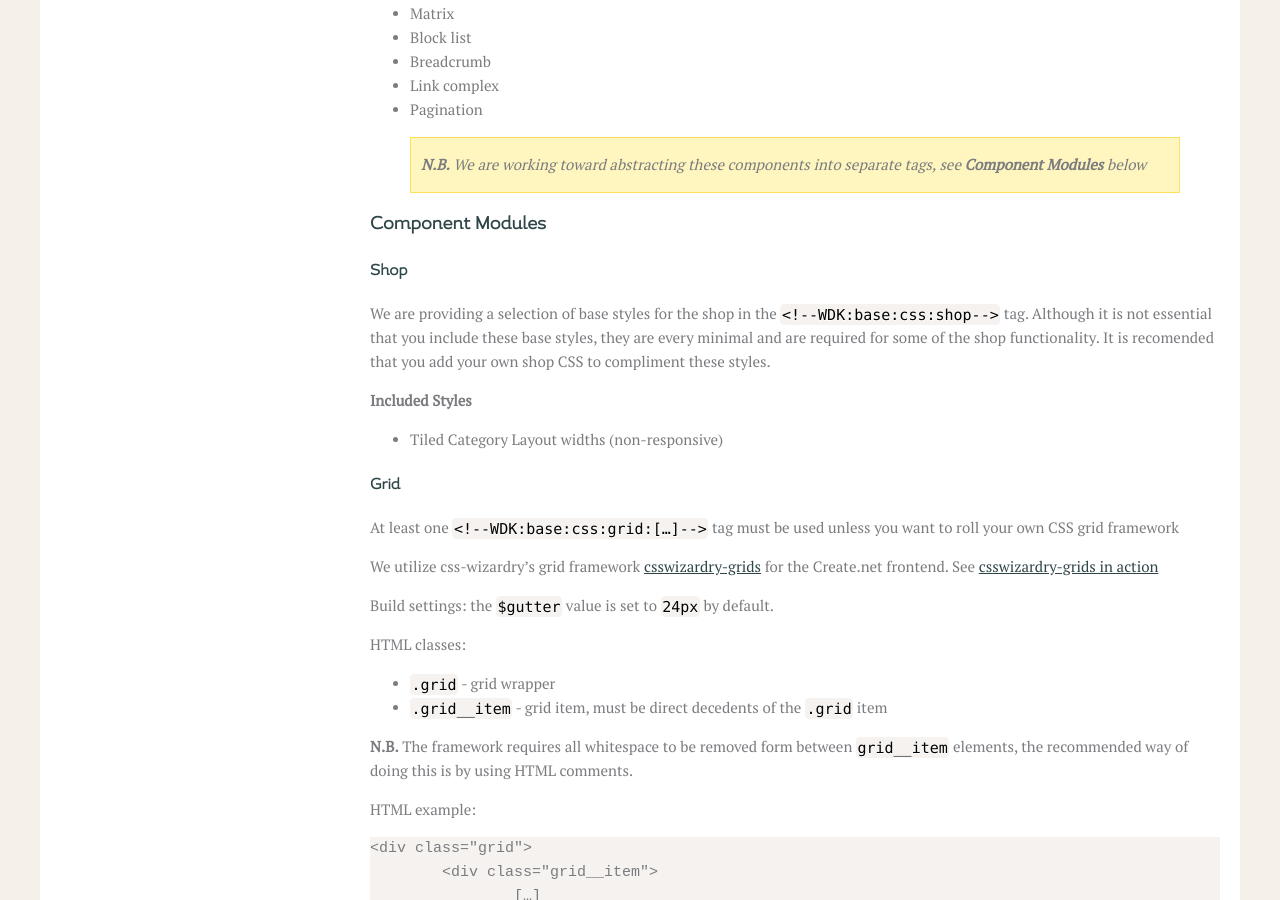
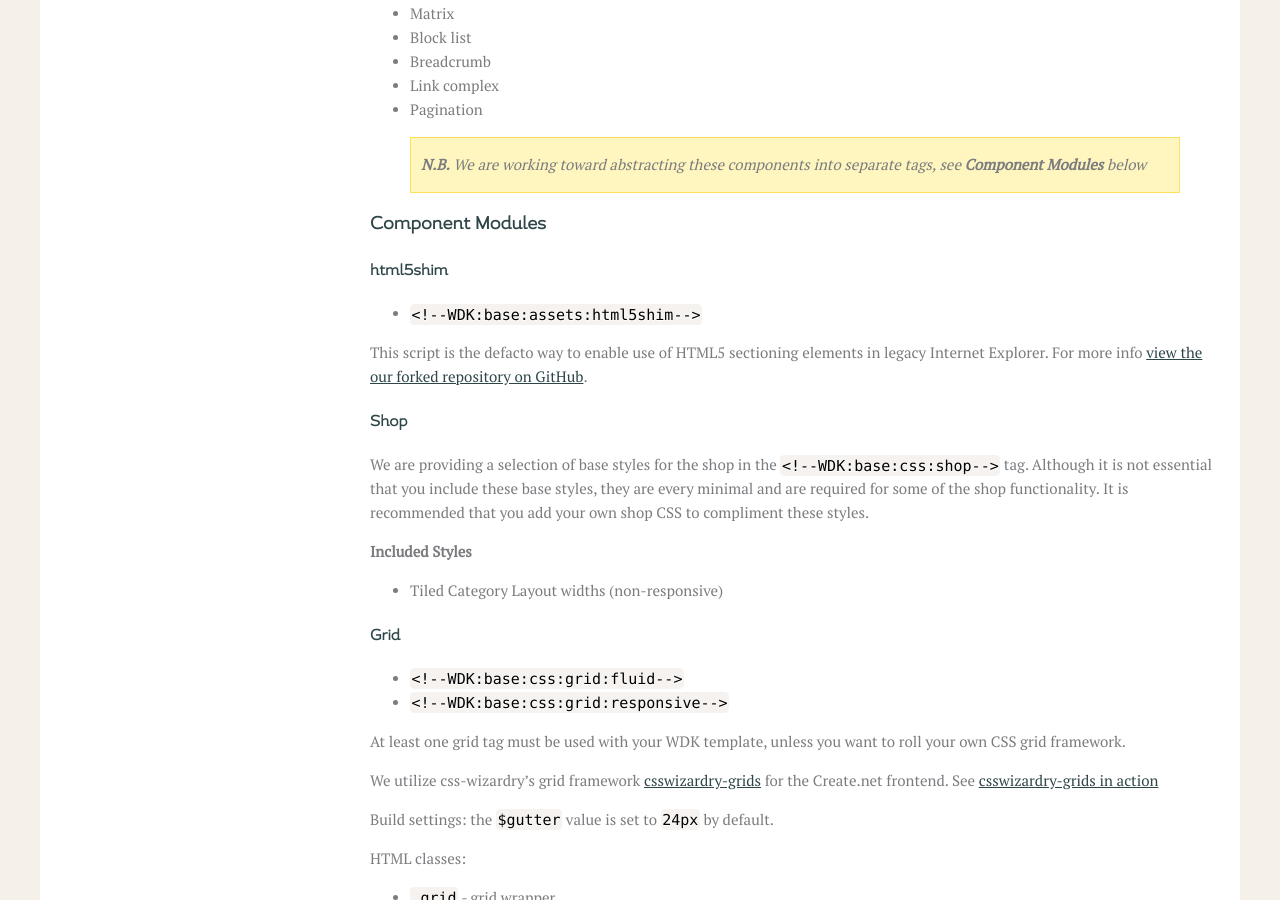
Before and after one commit to createdotnet/wdk, a Jekyll site: the page built from _tutorials/requirements-restrictions.md, in a window 1280 px wide and 900 px high, scrolled down 1250 px. Built offline with Jekyll 4.4.1, drawn with Linux system fonts in a browser that asks for light colours.

Commit message:
Add docs for html5shim, update grid docs.

```diff
--- a/_tutorials/requirements-restrictions.md
+++ b/_tutorials/requirements-restrictions.md
@@ -61,9 +61,15 @@ This file includes a build of the [inuit.css CSS framework](https://github.com/c
 
 ### Component Modules
 
+#### html5shim
+
+* `<!--WDK:base:assets:html5shim-->`
+
+This script is the defacto way to enable use of HTML5 sectioning elements in legacy Internet Explorer. For more info [view the our forked repository on GitHub](https://github.com/createdotnet/html5shiv).
+
 #### Shop
 
-We are providing a selection of base styles for the shop in the `<!--WDK:base:css:shop-->` tag. Although it is not essential that you include these base styles, they are every minimal and are required for some of the shop functionality. It is recomended that you add your own shop CSS to compliment these styles.
+We are providing a selection of base styles for the shop in the `<!--WDK:base:css:shop-->` tag. Although it is not essential that you include these base styles, they are every minimal and are required for some of the shop functionality. It is recommended that you add your own shop CSS to compliment these styles.
 
 **Included Styles**
 * Tiled Category Layout widths (non-responsive)
@@ -71,7 +77,10 @@ We are providing a selection of base styles for the shop in the `<!--WDK:base:cs
 
 #### Grid
 
-At least one `<!--WDK:base:css:grid:[…]-->` tag must be used unless you want to roll your own CSS grid framework
+* `<!--WDK:base:css:grid:fluid-->`
+* `<!--WDK:base:css:grid:responsive-->`
+
+At least one grid tag must be used with your WDK template, unless you want to roll your own CSS grid framework.
 
 We utilize css-wizardry’s grid framework [csswizardry-grids](https://github.com/csswizardry/csswizardry-grids) for the Create.net frontend. See [csswizardry-grids in action](http://csswizardry.com/csswizardry-grids/)
 
```
